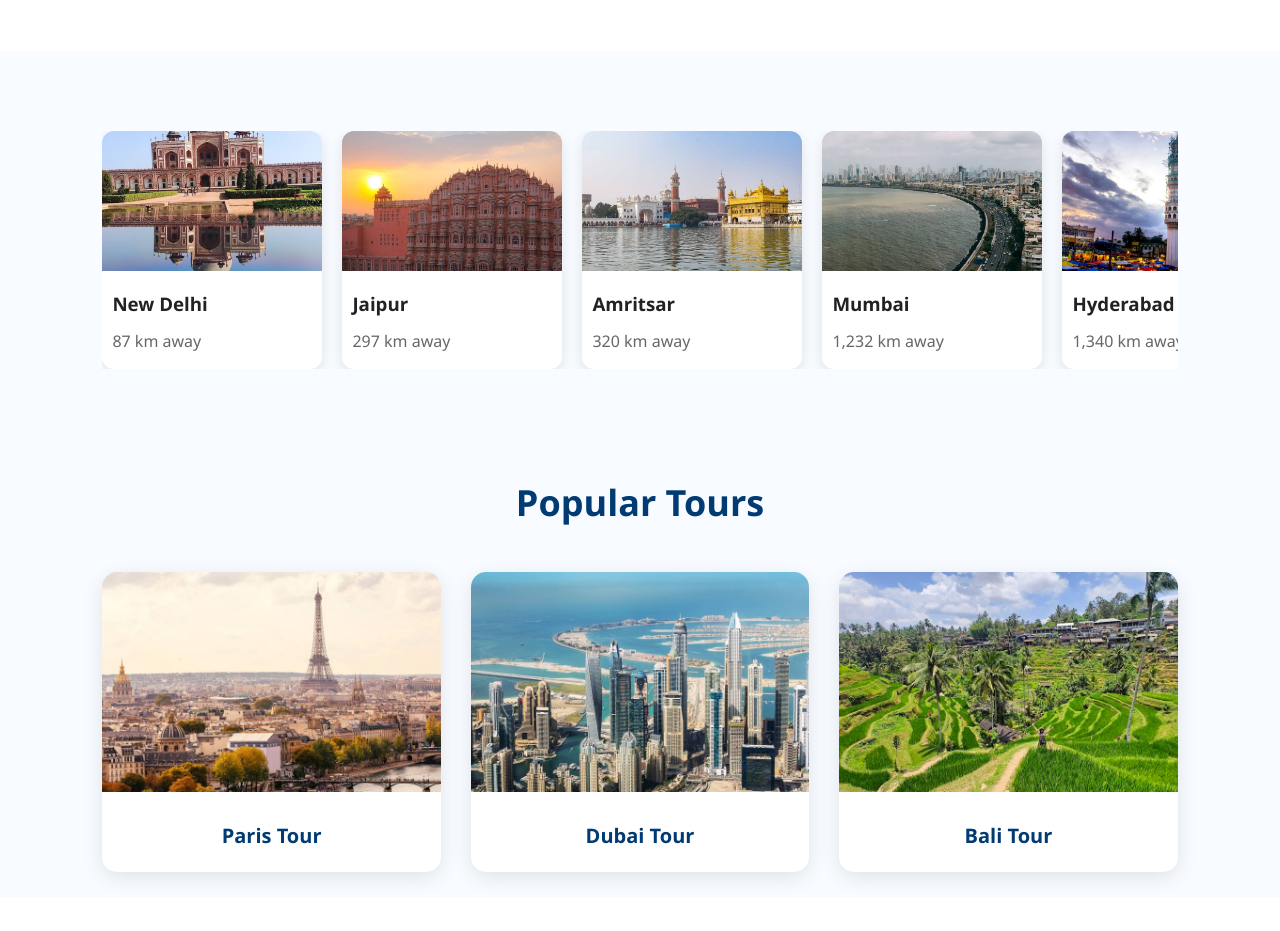
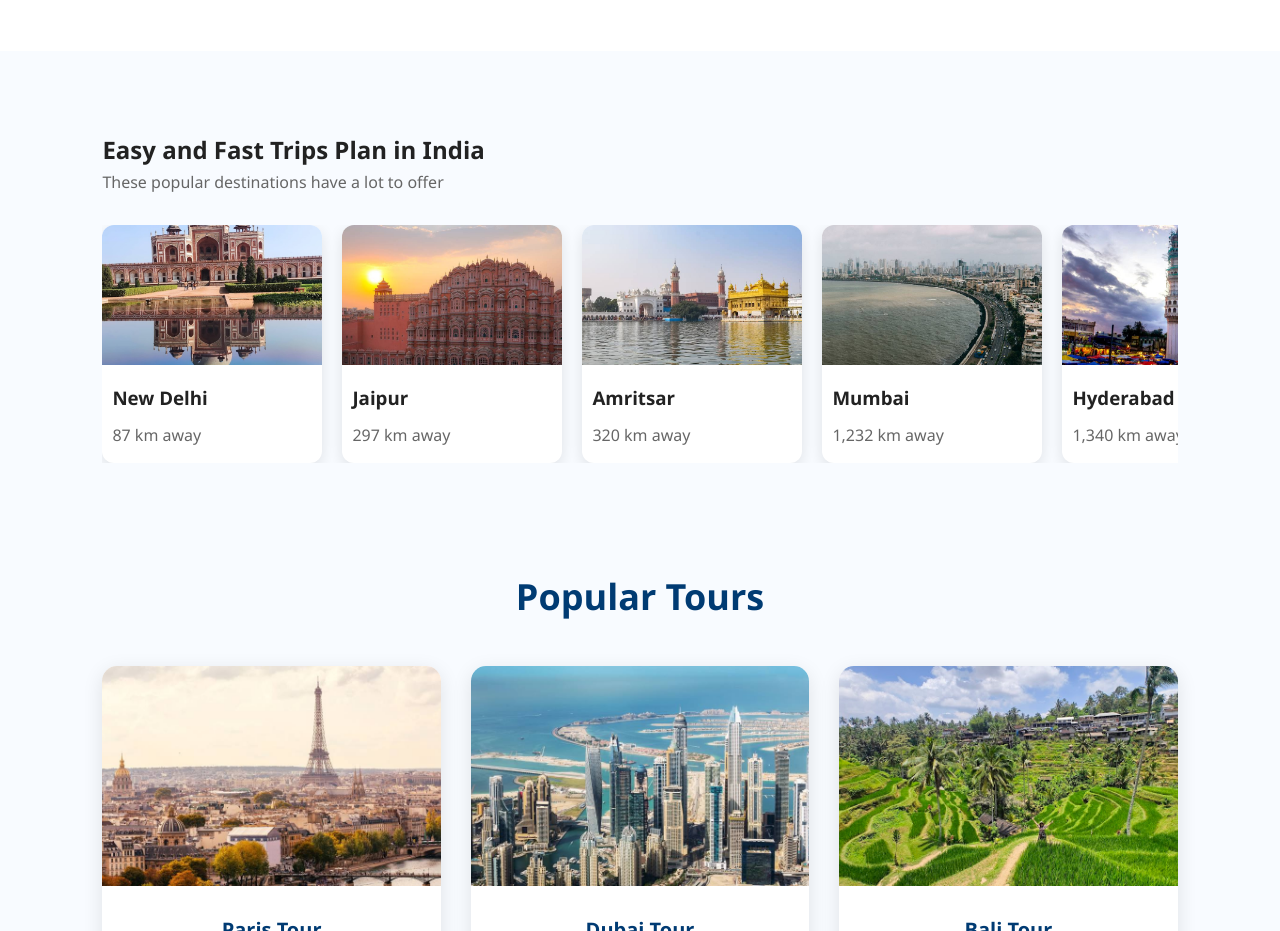
Before and after one commit to Gagan-Adiwal/TravelTrust, a plain HTML site: page index.html in a window 1280 px wide. Shown: the part 1900-2831 px from the top of the page. Drawn offline with Linux system fonts and the light colour scheme.

Commit message:
Update index.html

```diff
--- a/index.html
+++ b/index.html
@@ -169,7 +169,8 @@
 <!-- ========================= -->
 
 <section class="planner">
-
+<h2>Easy and Fast Trips Plan in India</h2>
+<p class="section-sub">These popular destinations have a lot to offer</p>
 <div class="planner-scroll">
 
 <div class="planner-card">
@@ -263,4 +264,5 @@
 <script src="js/script.js"></script>
 
 </body>
+
 </html>
```
